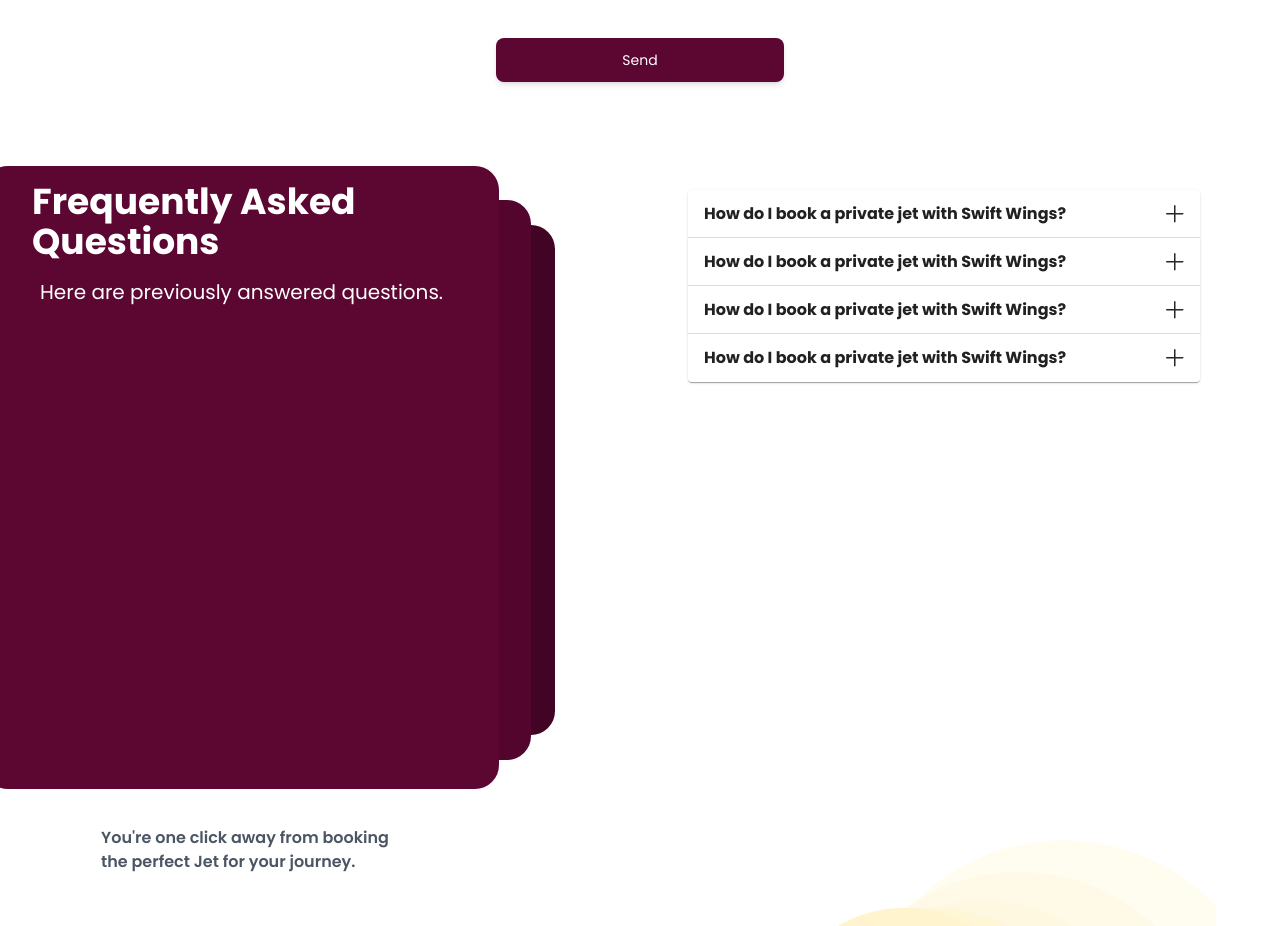
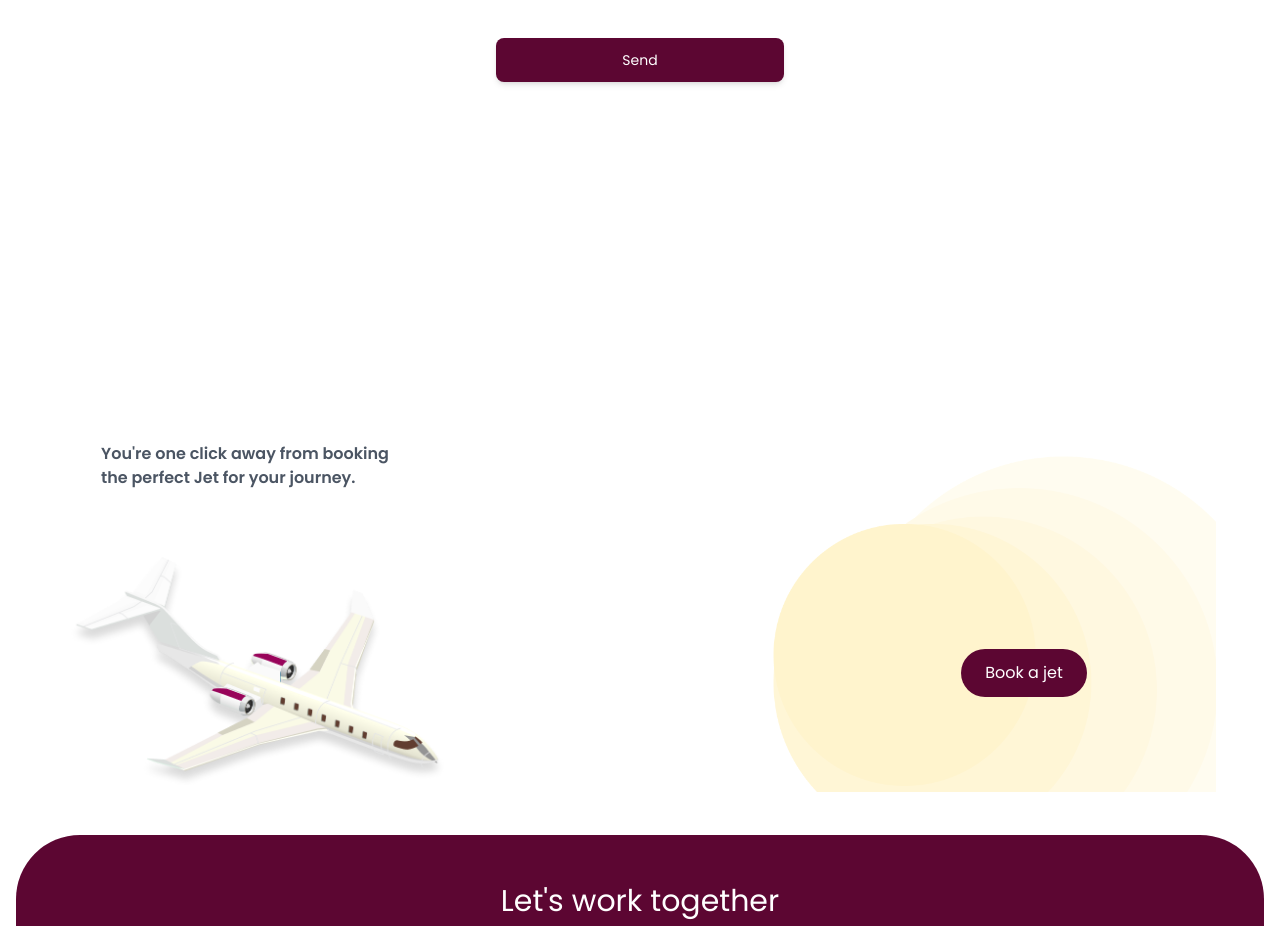
Before and after one commit to adediresolomon234/Swiftwingsv2, a Next.js app: page /contact-us in a window 1280 px wide. Shown: the part 2172-3098 px from the top of the page. Built offline with nearby package versions, Linux system fonts and the light colour scheme.

Commit message:
Update page.js

```diff
--- a/app/contact-us/page.js
+++ b/app/contact-us/page.js
@@ -255,58 +255,6 @@ const ContactUs = () => {
             </div>
           </div>
         </section>
-        <section className="py-16 mb-0 md:mb-8 lg:mb-16">
-          <div className="xl:container m-auto px-6 text-gray-600 md:px-12 xl:px-16">
-            <div className="grid grid-cols-1 lg:grid-cols-2 gap-40 lg:gap-16">
-              <div className="mb-30">
-                <div className="flex relative">
-                  <div className="w-72 h-60 bg-swPrimary700 card-container-3 transform transition-all absolute rounded-lg top-3 -left-6"></div>
-                  <div className="w-72 h-72 card-container-2 bg-swPrimary600 transform transition-all absolute -top-2 -left-12 rounded-lg"></div>
-                  <div className="w-full card-container md:w-80 h-full md:h-80 bg-swPrimary500 flex flex-col justify-start items-center transform transition-all absolute -top-6 md:-left-20 rounded-lg">
-                    <h2 className="text-2xl font-bold md:text-4xl text-white px-12 py-4">
-                      Frequently Asked Questions
-                    </h2>
-                    <p className="text-md px-12 mb-8 lg:mb-0 md:text-xl text-white">
-                      Here are previously answered questions.
-                    </p>
-                  </div>
-                </div>
-              </div>
-              <div className="mt-12 px-4 lg:mt-0">
-                <div>
-                  {accordions.map((accordion, index) => (
-                    <Accordion
-                      key={accordion.id}
-                      expanded={activeAccordion === index}
-                      onChange={() => toggleAccordion(index)}
-                    >
-                      <AccordionSummary
-                        aria-controls={`panel${accordion.id}-content`}
-                        id={`panel${accordion.id}-header`}
-                        className="font-bold"
-                        expandIcon={
-                          activeAccordion === index ? (
-                            <SWTAccordionsOpenIcon />
-                          ) : (
-                            <SWTAccordionsCloseIcon />
-                          )
-                        }
-                      >
-                        {accordion.header}
-                      </AccordionSummary>
-                      <AccordionDetails>{accordion.content}</AccordionDetails>
-                      {accordion.id === 3 && (
-                        <AccordionActions>
-                          {/* Add any actions here if needed */}
-                        </AccordionActions>
-                      )}
-                    </Accordion>
-                  ))}
-                </div>
-              </div>
-            </div>
-          </div>
-        </section>
         <section className=" lg:py-60 mb-0 lg:-mb-60">
           <div className="xl:container m-auto px-6 text-gray-600 md:px-12 xl:px-16">
             <FooterHero />
```
